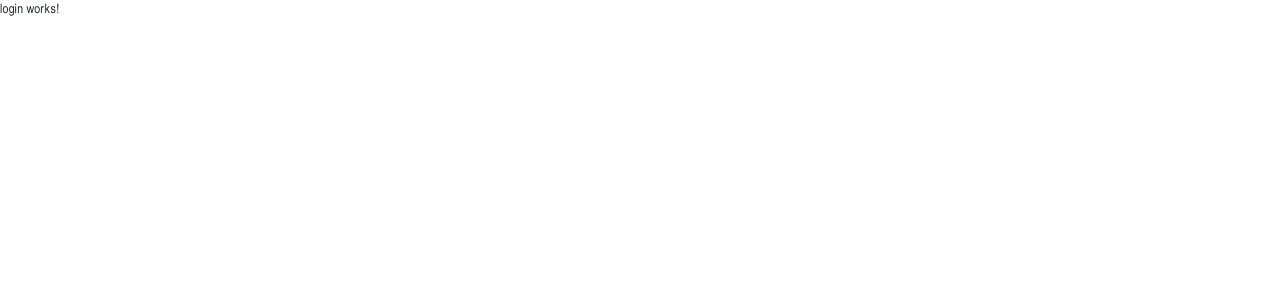
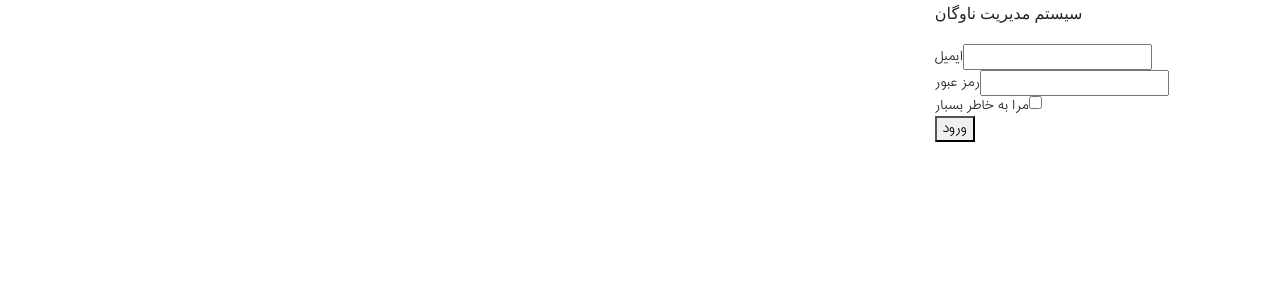
Before and after one commit to MohammadMokhtari/fleetTask, an Angular app: page /auth in a window 1280 px wide. Shown: the top 300 px of the page. Built offline with nearby package versions, Linux system fonts and the light colour scheme.

Commit message:
created Login Page

```diff
--- a/src/app/modules/auth/components/login/login.component.html
+++ b/src/app/modules/auth/components/login/login.component.html
@@ -1 +1,31 @@
-<p>login works!</p>
+<section class="container">
+    <section class="row">
+        <div class="col-md-9">
+            <section class="container">
+                <div class="banner"></div>
+            </section>
+        </div>
+        <div class="col-md-3">
+            <div class="form__container">
+                <h3>سیستم مدیریت ناوگان</h3>
+                <form>
+                    <div class="form_row">
+                        <label for="email">ایمیل</label>
+                        <input type="email">
+                    </div>
+                    <div class="form_row">
+                        <label for="password">رمز عبور</label>
+                        <input type="password">
+                    </div>
+                    <div class="form_row">
+                        <label for="remember"> مرا به خاطر بسبار</label>
+                        <input type="checkbox">
+                    </div>
+                    <div class="form_row">
+                        <button mat-raised-button color="primary">ورود</button>
+                    </div>
+                </form>
+            </div>
+        </div>
+    </section>
+</section>
```
